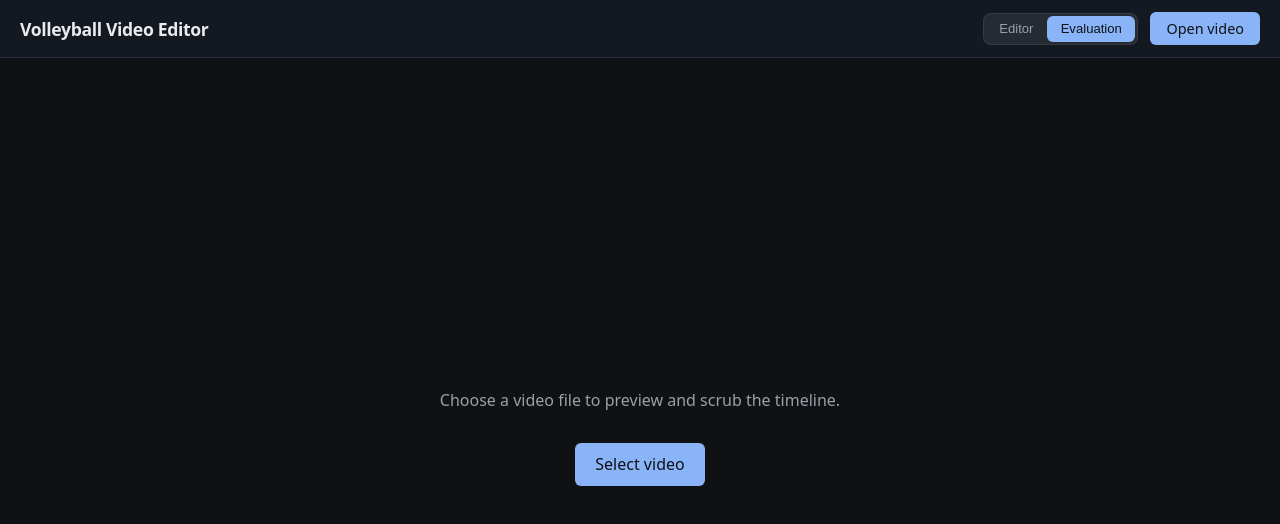
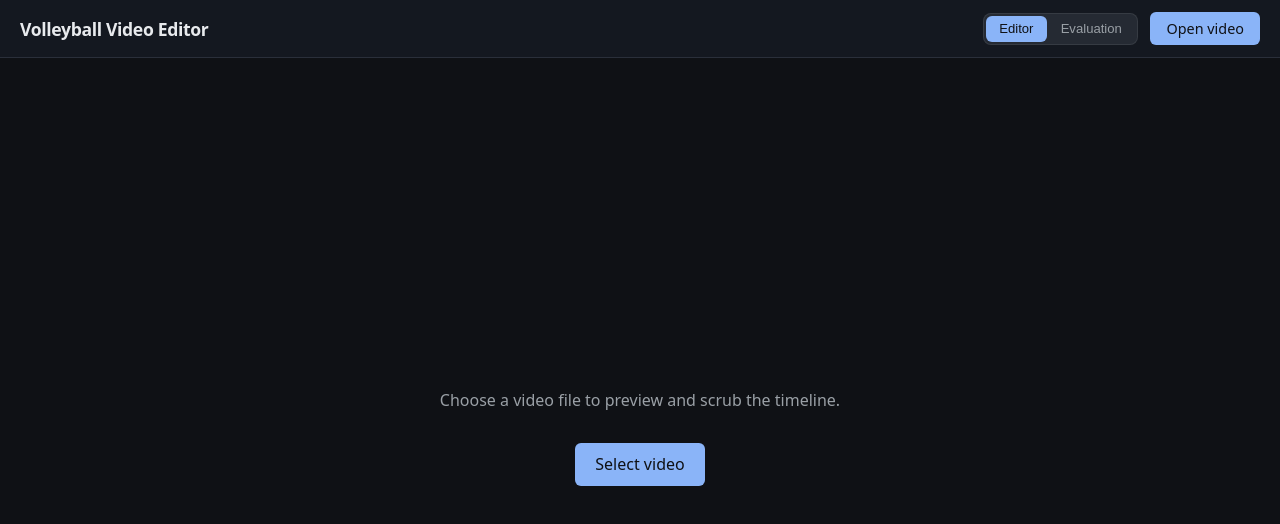
Before and after one commit to sjrand96/sports-footage-autotrim, a React (Vite) app in the folder video-editor/: page / in a window 1280 px wide. Shown: the top 524 px of the page. Built offline with nearby package versions, Linux system fonts and the light colour scheme.

Commit message:
set default mode to editor

```diff
--- a/video-editor/src/App.jsx
+++ b/video-editor/src/App.jsx
@@ -36,7 +36,7 @@ export default function App() {
   const sourceFilePathRef = useRef(null)
   const intervalIdRef = useRef(0)
   const groundTruthIntervalIdRef = useRef(0)
-  const [appMode, setAppMode] = useState('evaluation')
+  const [appMode, setAppMode] = useState('editor')
   const [sourceUrl, setSourceUrl] = useState(null)
   const [fileLabel, setFileLabel] = useState('')
   const [duration, setDuration] = useState(0)
```
